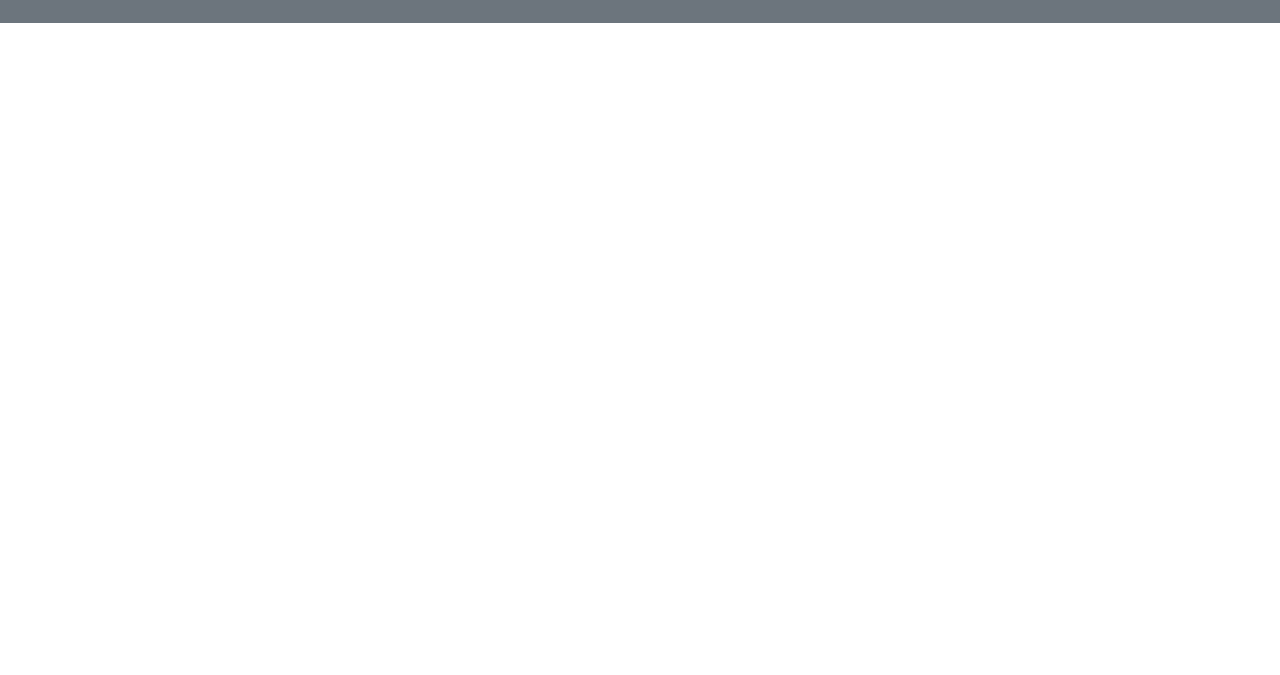
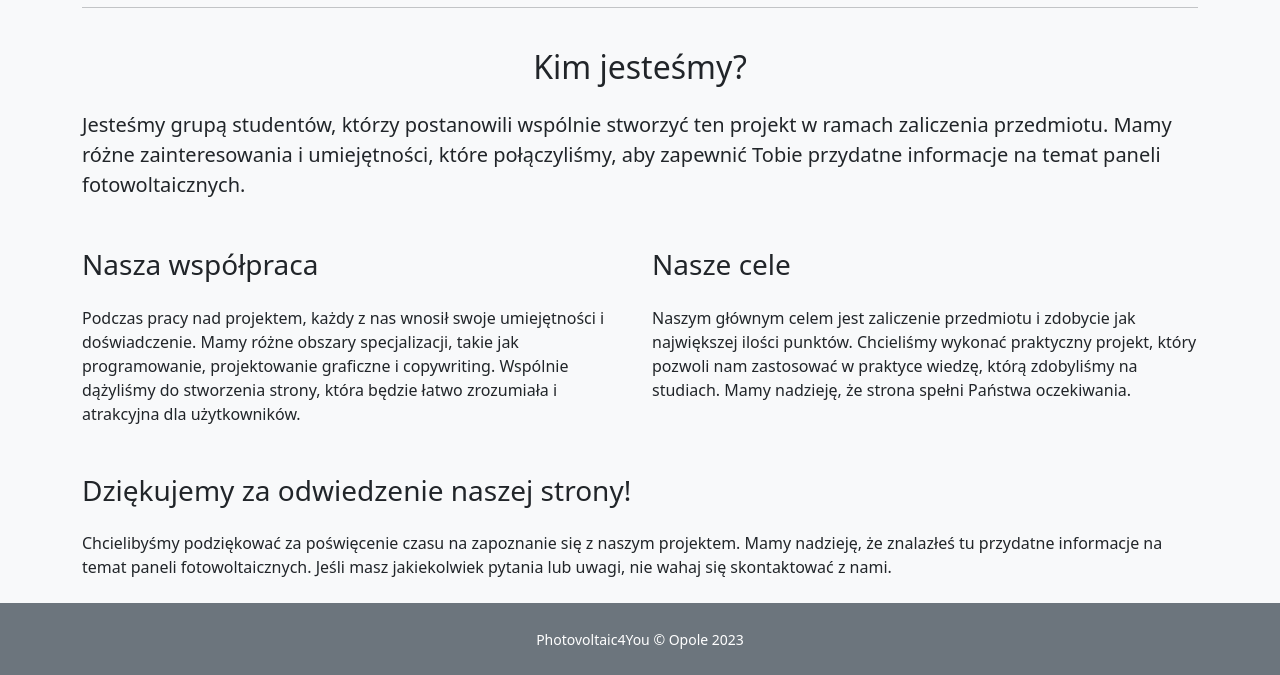
Before and after one commit to rudeuke/Photovoltaic4You, a plain HTML site: page onas.html in a window 1280 px wide. Shown: the part 838-1513 px from the top of the page. Before the commit the page ends 861 px from the top, so only its background shows below. Drawn offline with nearby package versions, Linux system fonts and the light colour scheme; a web font is replaced by a local one.

Commit message:
Add content to about us page

```diff
--- a/onas.html
+++ b/onas.html
@@ -49,7 +49,32 @@
 
     <main class="bg-light">
         <div class="container">
-            <h2 class="page-section-heading text-center py-4 page-name">O nas</h2>
+            <div class="row">
+                <h2 class="page-section-heading text-center py-4 page-name my-4">O nas</h2>
+            </div>
+            <hr>
+            <div class="row">
+                <div class="col-md-12">
+                    <h2 class="text-center mb-4 my-4">Kim jesteśmy?</h2>
+                    <p class="lead my-4">Jesteśmy grupą studentów, którzy postanowili wspólnie stworzyć ten projekt w ramach zaliczenia przedmiotu. Mamy różne zainteresowania i umiejętności, które połączyliśmy, aby zapewnić Tobie przydatne informacje na temat paneli fotowoltaicznych.</p>
+                </div>
+            </div>
+            <div class="row">
+                <div class="col-md-6">
+                    <h3 class="my-4">Nasza współpraca</h3>
+                    <p class="my-4">Podczas pracy nad projektem, każdy z nas wnosił swoje umiejętności i doświadczenie. Mamy różne obszary specjalizacji, takie jak programowanie, projektowanie graficzne i copywriting. Wspólnie dążyliśmy do stworzenia strony, która będzie łatwo zrozumiała i atrakcyjna dla użytkowników.</p>
+                </div>
+                <div class="col-md-6">
+                    <h3 class="my-4">Nasze cele</h3>
+                    <p class="my-4">Naszym głównym celem jest zaliczenie przedmiotu i zdobycie jak największej ilości punktów. Chcieliśmy wykonać praktyczny projekt, który pozwoli nam zastosować w praktyce wiedzę, którą zdobyliśmy na studiach. Mamy nadzieję, że strona spełni Państwa oczekiwania.</p>
+                </div>
+            </div>
+            <div class="row">
+                <div class="col-md-12">
+                    <h3 class="my-4">Dziękujemy za odwiedzenie naszej strony!</h3>
+                    <p class="my-4">Chcielibyśmy podziękować za poświęcenie czasu na zapoznanie się z naszym projektem. Mamy nadzieję, że znalazłeś tu przydatne informacje na temat paneli fotowoltaicznych. Jeśli masz jakiekolwiek pytania lub uwagi, nie wahaj się skontaktować z nami.</p>
+                </div>
+            </div>
         </div>
     </main>
 
```
